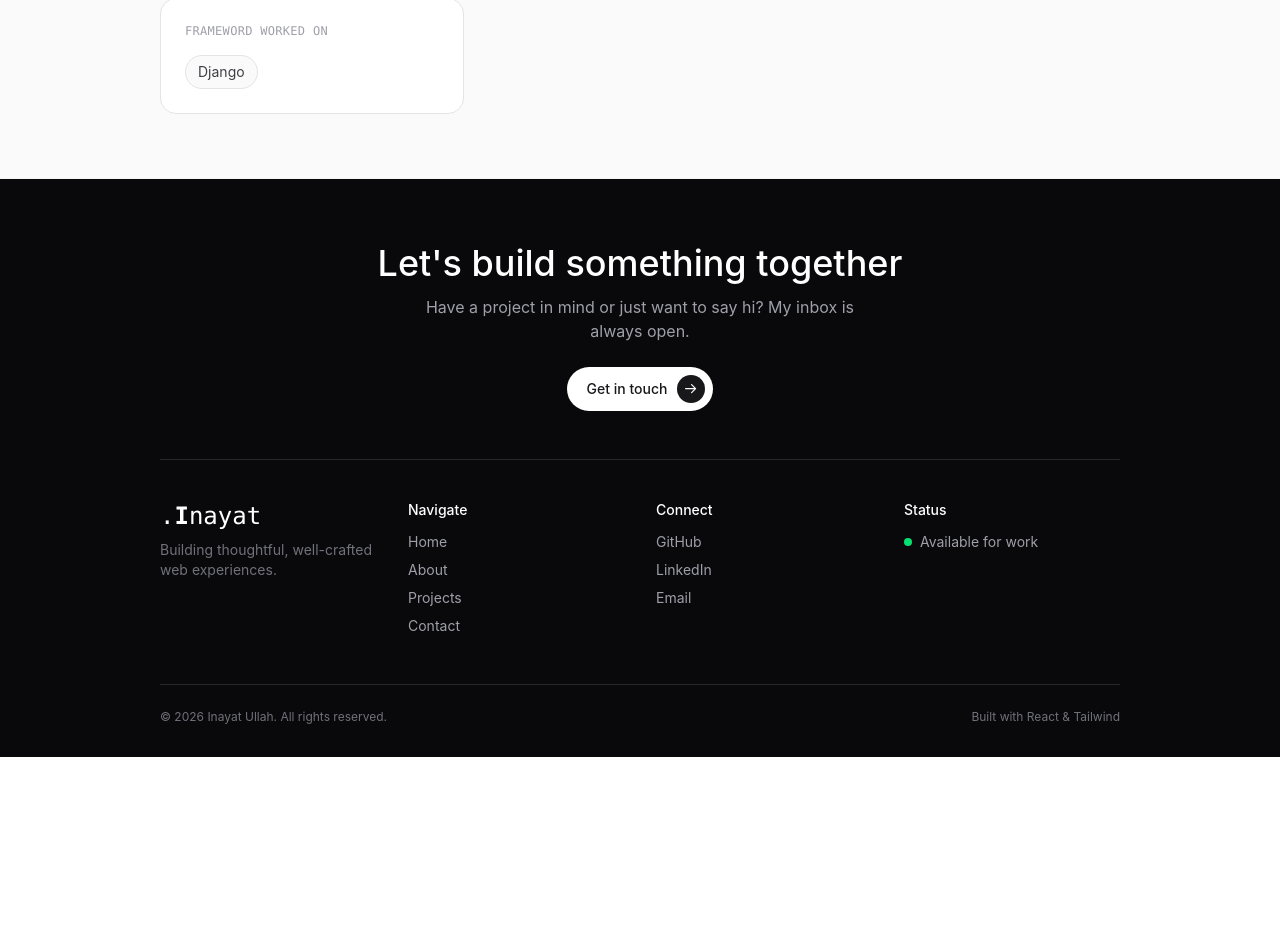
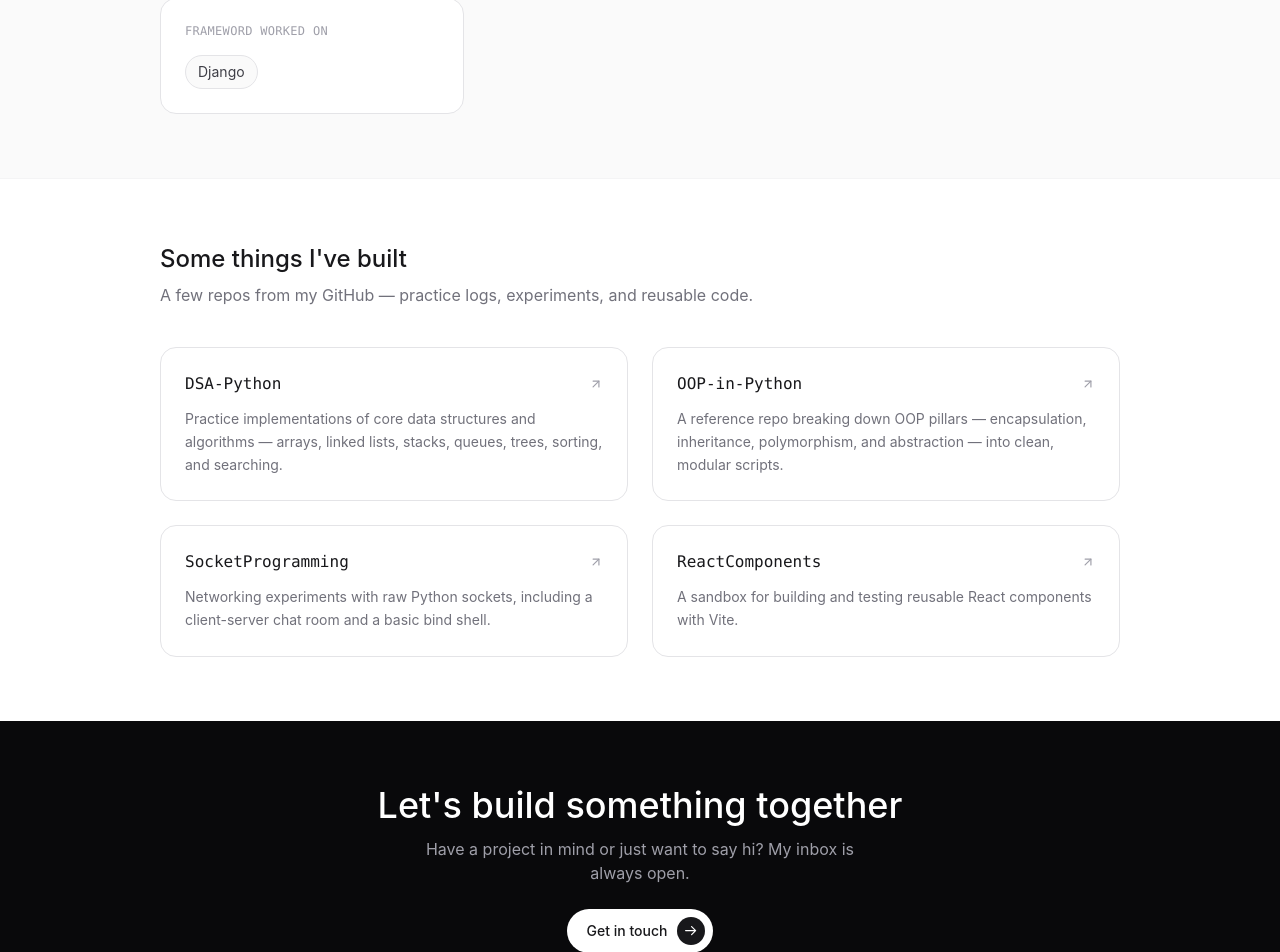
Before and after one commit to INAYAT-ULLAH67/Portfolio, a React app: page / in a window 1280 px wide. Shown: the part 1083-2035 px from the top of the page. Before the commit the page ends 1840 px from the top, so only its background shows below. Built offline with nearby package versions, Linux system fonts and the light colour scheme; the HTML template or start-up script is replaced by a standard one.

Commit message:
add new projects , remove a few redundancy

```diff
--- a/src/components/Home/Home.jsx
+++ b/src/components/Home/Home.jsx
@@ -7,7 +7,28 @@ function Home() {
     { category: 'Frontend', items: ['React', 'CSS Grid', 'Flexbox','tailwindCss'] },
     { category: 'Frameword worked on', items: ['Django'] },
   ]
-
+   const repos = [
+    {
+      name: 'DSA-Python',
+      description: 'Practice implementations of core data structures and algorithms — arrays, linked lists, stacks, queues, trees, sorting, and searching.',
+      link: 'https://github.com/INAYAT-ULLAH67/DSA-Python',
+    },
+    {
+      name: 'OOP-in-Python',
+      description: 'A reference repo breaking down OOP pillars — encapsulation, inheritance, polymorphism, and abstraction — into clean, modular scripts.',
+      link: 'https://github.com/INAYAT-ULLAH67/OOP-in-Python',
+    },
+    {
+      name: 'SocketProgramming',
+      description: 'Networking experiments with raw Python sockets, including a client-server chat room and a basic bind shell.',
+      link: 'https://github.com/INAYAT-ULLAH67/SocketProgramming',
+    },
+    {
+      name: 'ReactComponents',
+      description: 'A sandbox for building and testing reusable React components with Vite.',
+      link: 'https://github.com/INAYAT-ULLAH67/ReactComponents',
+    },
+  ]
   const testimonials = [
     {
       quote: "Inayat writes clean, well-structured code and genuinely understands the problem before jumping to a solution.",
@@ -125,6 +146,45 @@ function Home() {
         </div>
       </section>
 
+
+            {/* Featured Repos */}
+      <section className="px-5 sm:px-6 md:px-12 lg:px-24 xl:px-40 py-12 sm:py-16">
+        <h2 className="text-xl sm:text-2xl font-medium text-zinc-900 mb-2">Some things I've built</h2>
+        <p className="text-sm sm:text-base text-zinc-500 mb-8 sm:mb-10">
+          A few repos from my GitHub — practice logs, experiments, and reusable code.
+        </p>
+
+        <div className="grid grid-cols-1 sm:grid-cols-2 gap-4 sm:gap-6">
+          {repos.map((repo) => (
+
+             <a key={repo.name}
+              href={repo.link}
+              target="_blank"
+              rel="noopener noreferrer"
+              className="group bg-white border border-zinc-200 rounded-2xl p-5 sm:p-6 hover:border-zinc-400 transition-colors"
+            >
+              <div className="flex items-center justify-between mb-3">
+                <h3 className="font-mono text-sm sm:text-base text-zinc-900">{repo.name}</h3>
+                <svg
+                  width="14" height="14" viewBox="0 0 24 24" fill="none"
+                  stroke="currentColor" strokeWidth="2" strokeLinecap="round" strokeLinejoin="round"
+                  className="text-zinc-400 group-hover:text-zinc-900 transition-colors shrink-0"
+                >
+                  <path d="M7 17L17 7" />
+                  <path d="M7 7h10v10" />
+                </svg>
+              </div>
+              <p className="text-xs sm:text-sm text-zinc-500 leading-relaxed">
+                {repo.description}
+              </p>
+            </a>
+          ))}
+        </div>
+      </section>
+
+
+
+
       {/* Testimonials */}
       {/* <section className="px-5 sm:px-6 md:px-12 lg:px-24 xl:px-40 py-12 sm:py-16">
         <h2 className="text-xl sm:text-2xl font-medium text-zinc-900 mb-2">What people say</h2>
--- a/src/components/Projects/Projects.jsx
+++ b/src/components/Projects/Projects.jsx
@@ -4,22 +4,23 @@ function Projects() {
   // 1. Project Data Store with 'type' classifications
   const projectData = [
     {
-      title: "SimpleDBMS with Tkinter",
-      description: "A custom Database Management System featuring automatic file system creation, dynamic field configuration, granular CRUD record operations, database listing, and robust internal value-based search functionality.",
-      tags: ["Python", "Tkinter", "GUI Design", "File Management", "DBMS"],
-      category: "Backend & DB",
-      type: "Academic",
-      liveLink: null,
-      githubLink: "https://github.com/INAYAT-ULLAH67",
+      title: "Personal Portfolio Website",
+      description: "A responsive personal portfolio built with React and Vite, showcasing projects, skills, and experience with a fast, component-driven architecture and modern development tooling.",
+      tags: ["React", "Vite", "JavaScript", "Tailwind CSS"],
+      category: "Frontend",
+      type: "Self-Initiated",
+      liveLink: "https://portfolio-eight-beta-rx1t1yln1h.vercel.app",
+      githubLink: "https://github.com/INAYAT-ULLAH67/Portfolio",
     },
+
     {
       title: "Car Rental System",
       description: "A full-stack vehicle rental platform featuring intuitive fleet management tools, active booking constraints, automated rental history ledger tracking, and an analytical dashboard for monitoring revenue metrics.",
       tags: ["Django", "Python", "Bootstrap", "Full Stack"],
       category: "Backend & DB",
       type: "Academic",
-      liveLink: null,
-      githubLink: "https://github.com/INAYAT-ULLAH67",
+      liveLink:"https://lnkd.in/p/dGwZixGh",
+
     },
     {
       title: "File Compression Tool",
@@ -46,7 +47,7 @@ function Projects() {
       category: "Frontend",
       type: "Self-Initiated",
       liveLink: null,
-      githubLink: "https://github.com/INAYAT-ULLAH67",
+      githubLink: "https://github.com/INAYAT-ULLAH67/ReactMiniProjects/tree/main/currancyConverter",
     },
     {
       title: "Password Generator",
@@ -55,7 +56,7 @@ function Projects() {
       category: "Frontend",
       type: "Self-Initiated",
       liveLink: null,
-      githubLink: "https://github.com/INAYAT-ULLAH67",
+      githubLink: "https://github.com/INAYAT-ULLAH67/ReactMiniProjects/tree/main/passwordGenerator",
     },
     {
       title: "Regulated Power Supply",
```
